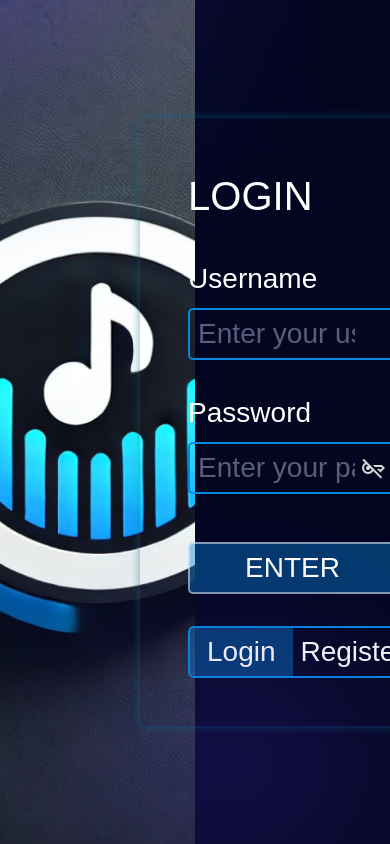
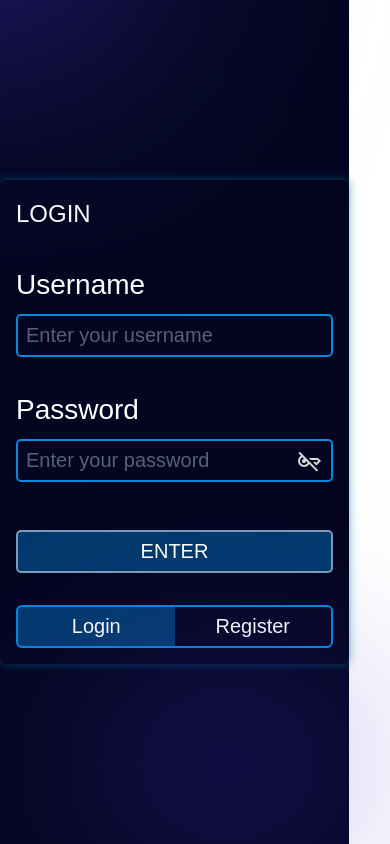
Before and after one commit to Und3rW0rld/front-p2p-player, a React (Vite) app: page /login in a window 390 px wide. Shown: the top 844 px of the page. Built offline with nearby package versions, Linux system fonts and the light colour scheme; a web font is replaced by a local one.

Commit message:
login responsive

```diff
--- a/src/components/input/input.css
+++ b/src/components/input/input.css
@@ -38,3 +38,30 @@
         }
     }
 }
+
+
+@media screen and (max-width: 768px) {
+    .input-container {
+        .input {
+            input {
+                font-size: 1.5rem;
+            }
+            input::placeholder {
+                font-size: 1.5rem;
+            }
+        }
+    }
+}
+
+@media screen and (max-width: 480px) {
+    .input-container {
+        .input {
+            input {
+                font-size: 1.25rem;
+            }
+            input::placeholder {
+                font-size: 1.25rem;
+            }
+        }
+    }
+}
--- a/src/views/Login/login.css
+++ b/src/views/Login/login.css
@@ -3,7 +3,6 @@
     height: 100vh;
     background-color: var(--background-color);
     display: flex;
-
     .login-img{
         height: 100%;
         width: 50%;
@@ -23,6 +22,7 @@
         align-items: center;
 
         .login-form{
+
             box-shadow: 0 0 10px 0px rgba(var(--quaternary-color-opacity), 0.56); /* Resplandor */
             border-radius: 6px;
             display: flex;
@@ -122,3 +122,80 @@
         }
       }
 }
+
+@media screen and (max-width: 1300px) {
+
+  .login-container{
+
+    .form-container{
+
+      .login-form{
+        padding: 2rem;
+        .login-title{
+          font-size: 2rem;
+        }
+        .login-button{
+          font-size: 1.5rem;
+        }
+        .change-form-btns{
+          input{
+            font-size: 1.5rem;
+          }
+        }
+      }
+
+
+
+    }
+
+  }
+}
+@media screen and (max-width: 868px){
+    .login-container{
+        flex-direction: column;
+        .login-img{
+          display: none;
+        }
+        .form-container{
+            width: 100%;
+            height: 100%;
+            .login-form{
+                padding: 5%;
+                .login-title{
+                    font-size: 2rem;
+                }
+                .login-button{
+                    font-size: 1.5rem;
+                }
+                .change-form-btns{
+                    input{
+                        font-size: 1.5rem;
+                    }
+                }
+            }
+        }
+    }
+}
+
+@media screen and (max-width: 480px) {
+
+  .login-container{
+    .form-container{
+      .login-form{
+        padding: 1rem;
+        .login-title{
+          font-size: 1.5rem;
+        }
+        .login-button{
+          font-size: 1.25rem;
+        }
+        .change-form-btns{
+          input{
+            font-size: 1.25rem;
+          }
+        }
+      }
+    }
+  }
+
+}
```
